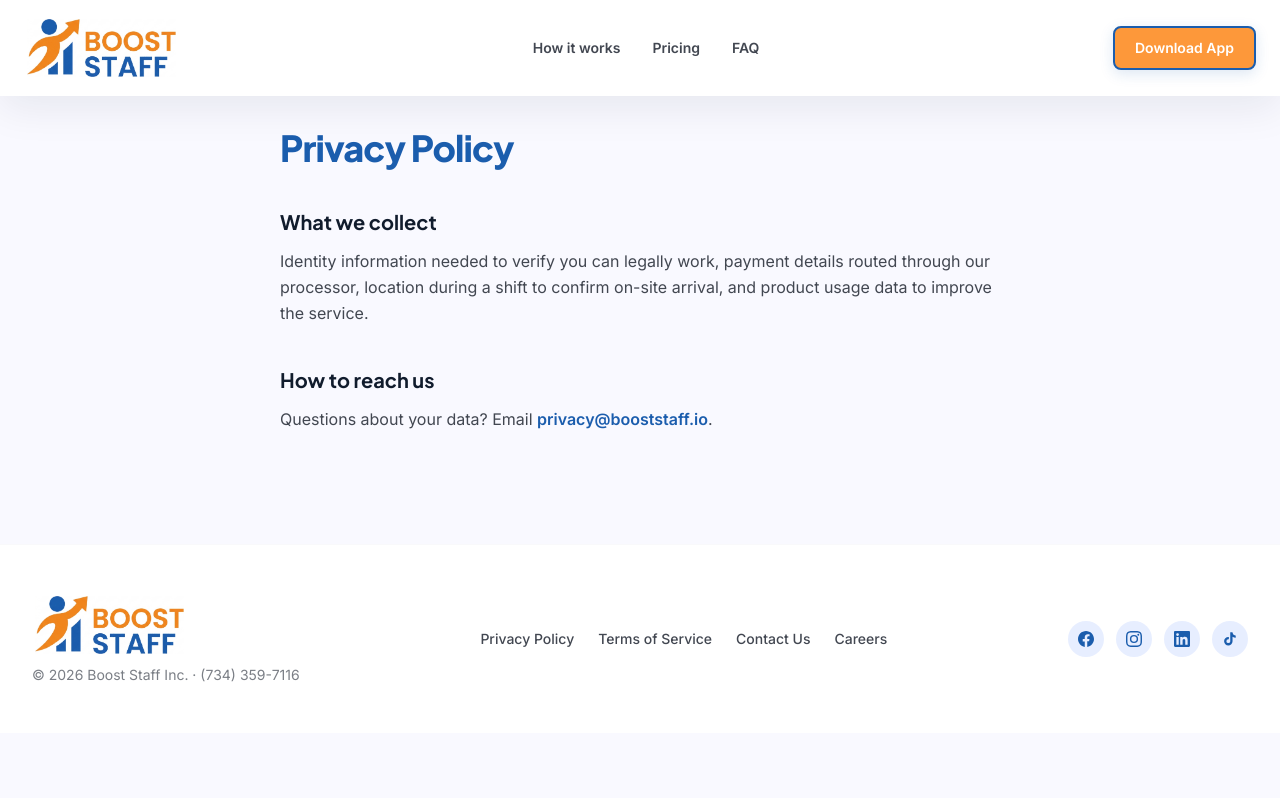
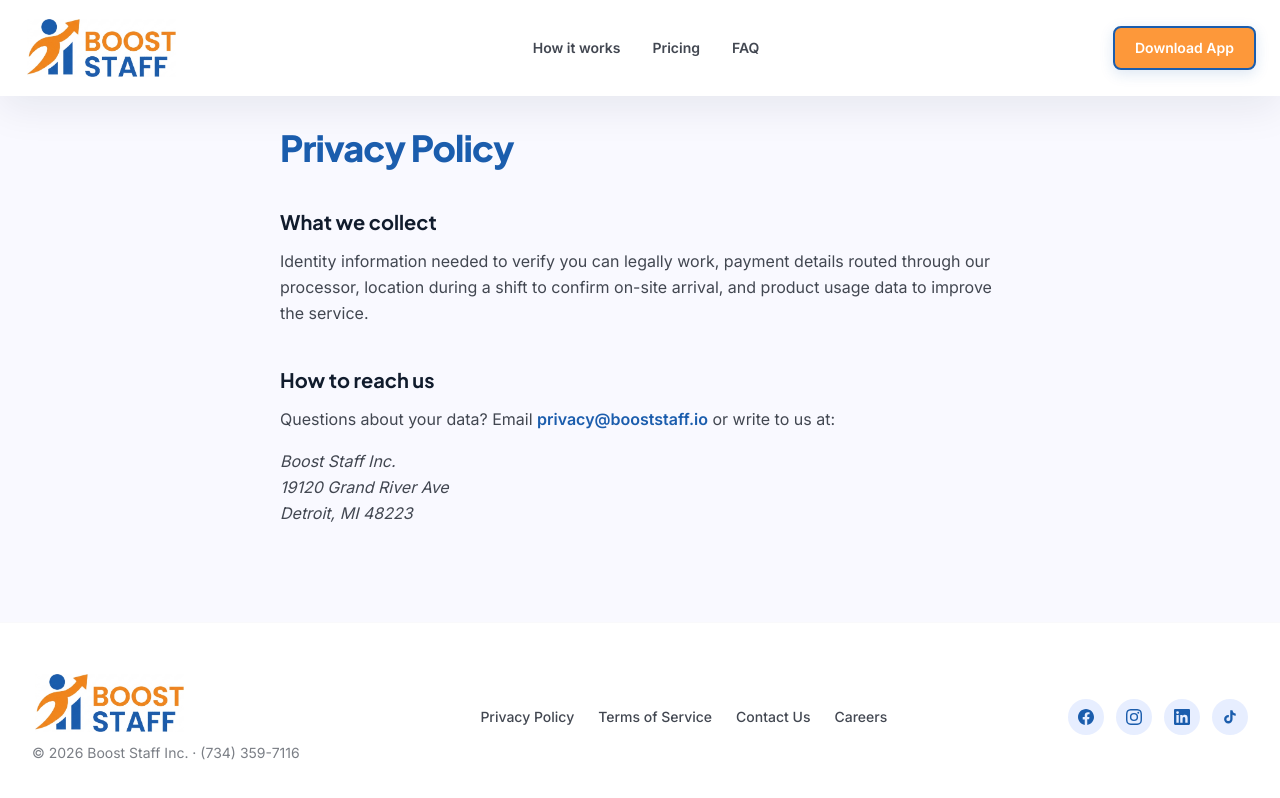
Before and after one commit to booststaff-org/Landing-Page, a Next.js app: page /privacy in a window 1280 px wide. Shown: the top 798 px of the page. Built offline with nearby package versions, Linux system fonts and the light colour scheme.

Commit message:
Add Detroit mailing address to contact, privacy, and terms pages

```diff
--- a/app/(legal)/contact/page.tsx
+++ b/app/(legal)/contact/page.tsx
@@ -27,6 +27,12 @@ export default function ContactPage() {
       <p>
         <a href="tel:+17343597116">(734) 359-7116</a>
       </p>
+      <h2>Mailing Address</h2>
+      <address>
+        Boost Staff Inc.<br />
+        19120 Grand River Ave<br />
+        Detroit, MI 48223
+      </address>
     </>
   );
 }
--- a/app/(legal)/privacy/page.tsx
+++ b/app/(legal)/privacy/page.tsx
@@ -19,8 +19,14 @@ export default function PrivacyPage() {
       <h2>How to reach us</h2>
       <p>
         Questions about your data? Email{" "}
-        <a href="mailto:privacy@booststaff.io">privacy@booststaff.io</a>.
+        <a href="mailto:privacy@booststaff.io">privacy@booststaff.io</a> or
+        write to us at:
       </p>
+      <address>
+        Boost Staff Inc.<br />
+        19120 Grand River Ave<br />
+        Detroit, MI 48223
+      </address>
     </>
   );
 }
--- a/app/(legal)/terms/page.tsx
+++ b/app/(legal)/terms/page.tsx
@@ -166,7 +166,8 @@ export default function TermsPage() {
 
       <p className="mt-10 text-sm text-gray-500">
         Questions? Email{" "}
-        <a href="mailto:legal@booststaff.io">legal@booststaff.io</a>.
+        <a href="mailto:legal@booststaff.io">legal@booststaff.io</a> or write
+        to Boost Staff Inc., 19120 Grand River Ave, Detroit, MI 48223.
       </p>
     </>
   );
```
